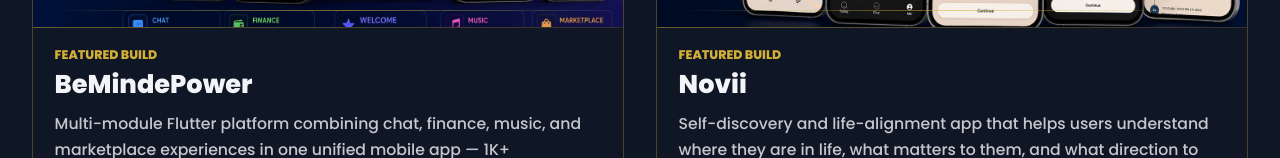
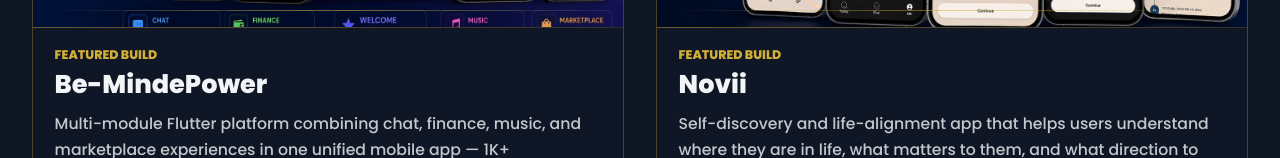
Before and after one commit to MuhammadHanif201/Portfolio-Hanif, a React (Create React App) app: page /projects in a window 1280 px wide. Shown: the part 794-952 px from the top of the page. Built offline with nearby package versions, Linux system fonts and the light colour scheme; a web font is replaced by a local one.

Commit message:
Update CV PDF, fix education year 2021-2024, Be-MindePower hyphen, download filename

```diff
--- a/src/components/Landing/Landing.js
+++ b/src/components/Landing/Landing.js
@@ -168,7 +168,7 @@
                             {headerData.resumePdf && (
                                 <a
                                     href={headerData.resumePdf}
-                                    download='resume'
+                                    download='Muhammad Hanif'
                                     target='_blank'
                                     rel='noreferrer'
                                 >
--- a/src/data/educationData.js
+++ b/src/data/educationData.js
@@ -4,7 +4,7 @@
         institution: 'Superior University, Lahore',
         course: 'Bachelor of Science in Computer Science',
         startYear: '2021',
-        endYear: '2025'
+        endYear: '2024'
     },
 
 
--- a/src/data/projectsData.js
+++ b/src/data/projectsData.js
@@ -13,7 +13,7 @@
 export const projectsData = [
     {
         id: 1,
-        projectName: 'BeMindePower',
+        projectName: 'Be-MindePower',
         projectDesc:
             'Multi-module Flutter platform combining chat, finance, music, and marketplace experiences in one unified mobile app — 1K+ downloads and growing.',
         problem:
```
Also changed, not shown: 1 other file (tests, documents, lock files or other folders).
